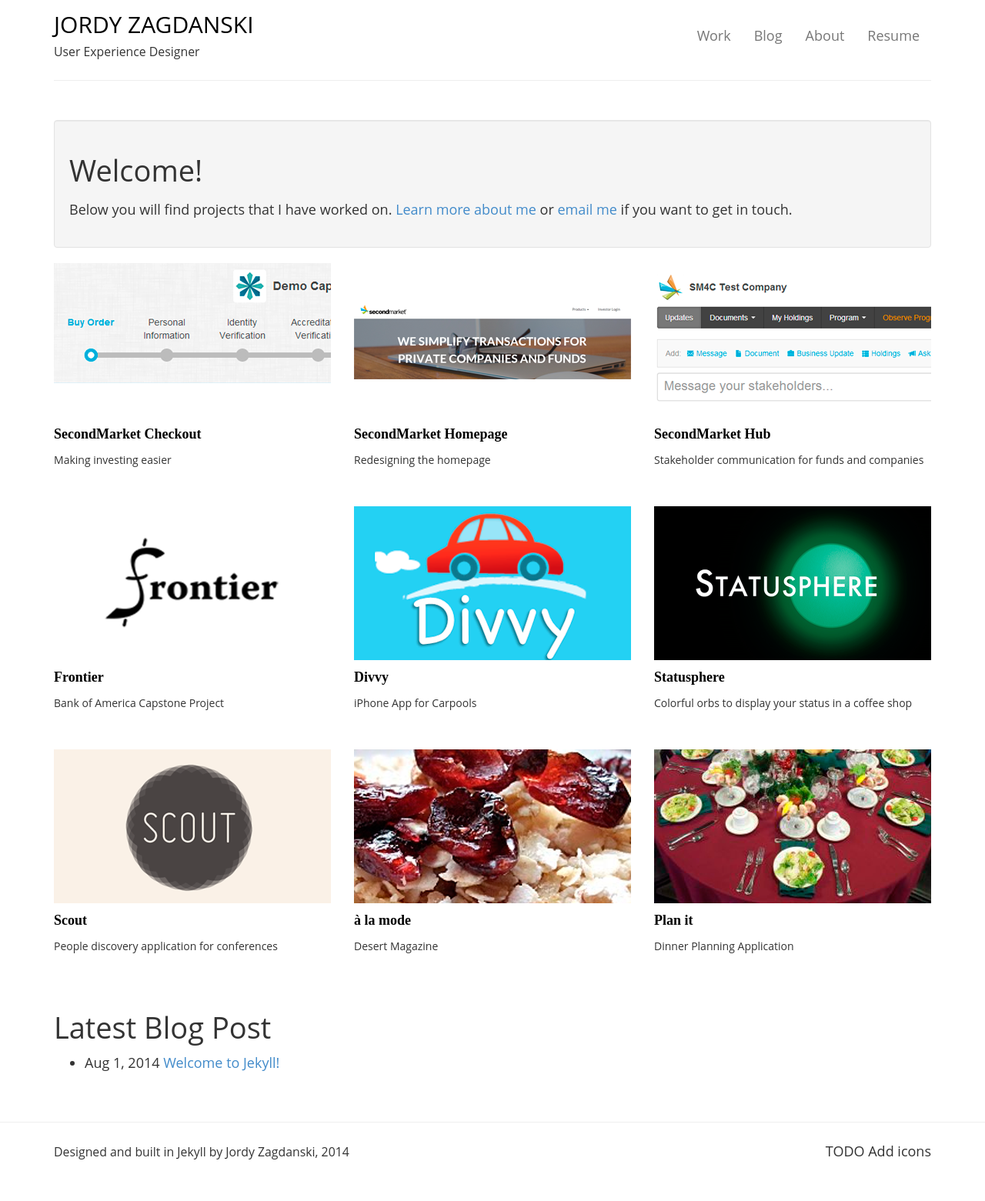
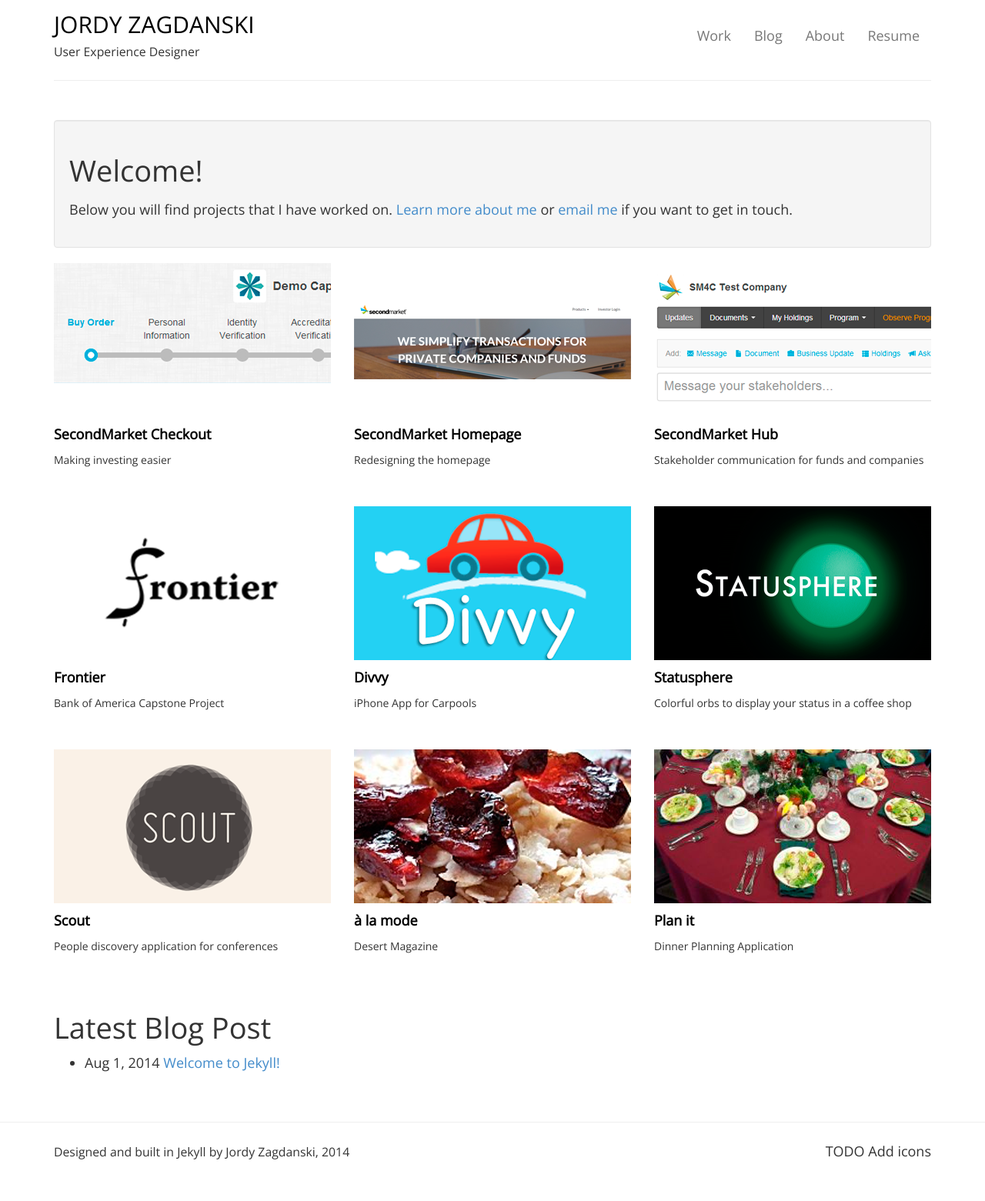
Before and after one commit to jayzed/jayzed.github.io, a Jekyll site: the page built from index.html, in a window 1280 px wide. Shown: the whole page at 77% size. Built offline with Jekyll 4.4.1, drawn with Linux system fonts in a browser that asks for light colours.

Commit message:
Changed font to open sans

```diff
--- a/css/main.scss
+++ b/css/main.scss
@@ -2,13 +2,17 @@
 ---
 
 @import 'vendor/bootstrap.min';
+@import url(http://fonts.googleapis.com/css?family=Open+Sans);
+
+html {
+	font-family: 'Open Sans', sans-serif;
+}
 
 hr.space {
 	background: none repeat scroll 0 0 #fff;
 	color: #fff;
 	visibility: hidden;
 }
-
 
 a {
 
@@ -40,7 +44,6 @@ p {
 }
 
 .portfolio-item-title {
-	font-family: 'Roboto Slab', serif;
 	font-size: 18px;
 	color: #000000;
 	font-weight: bold;
```
